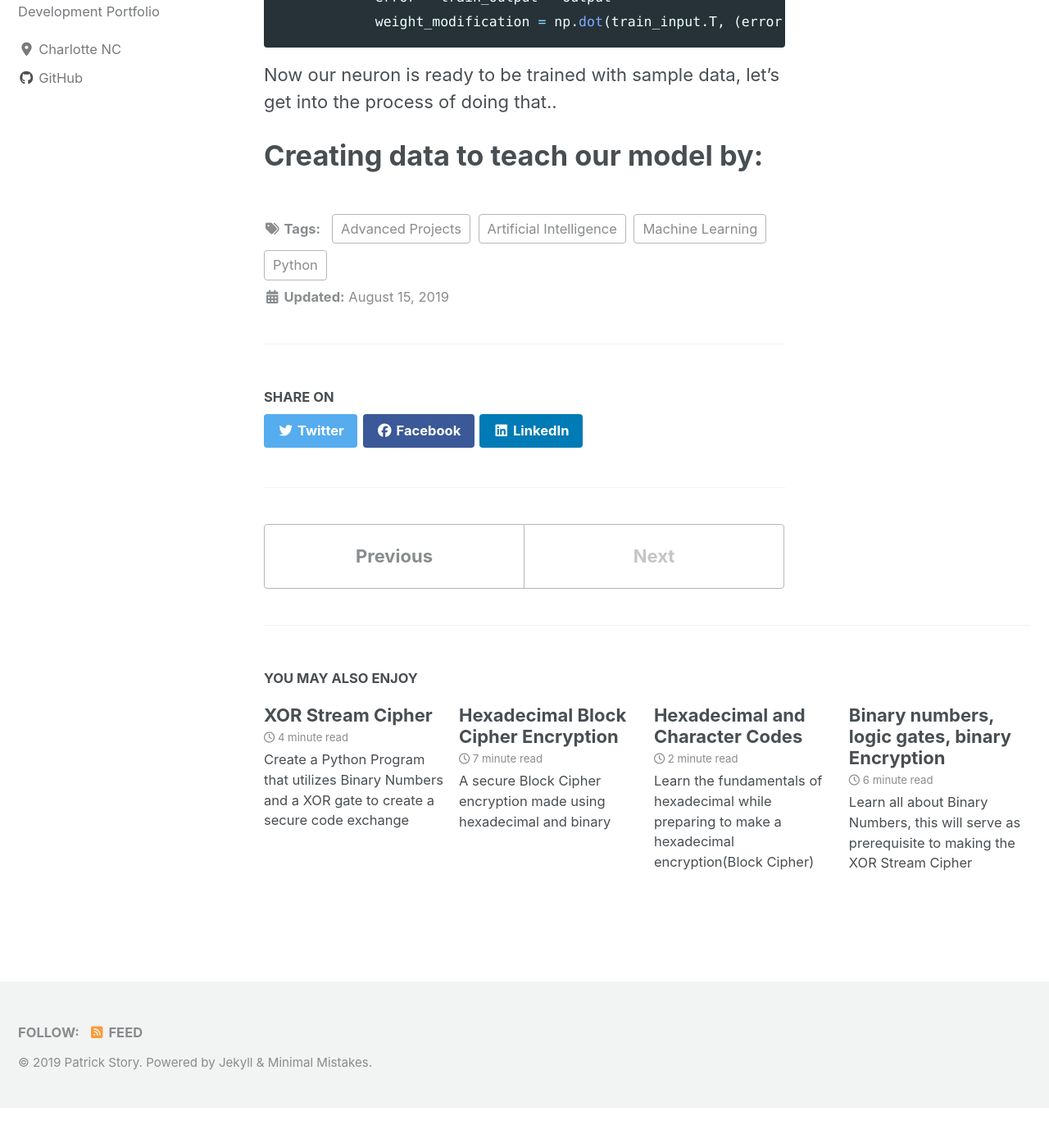
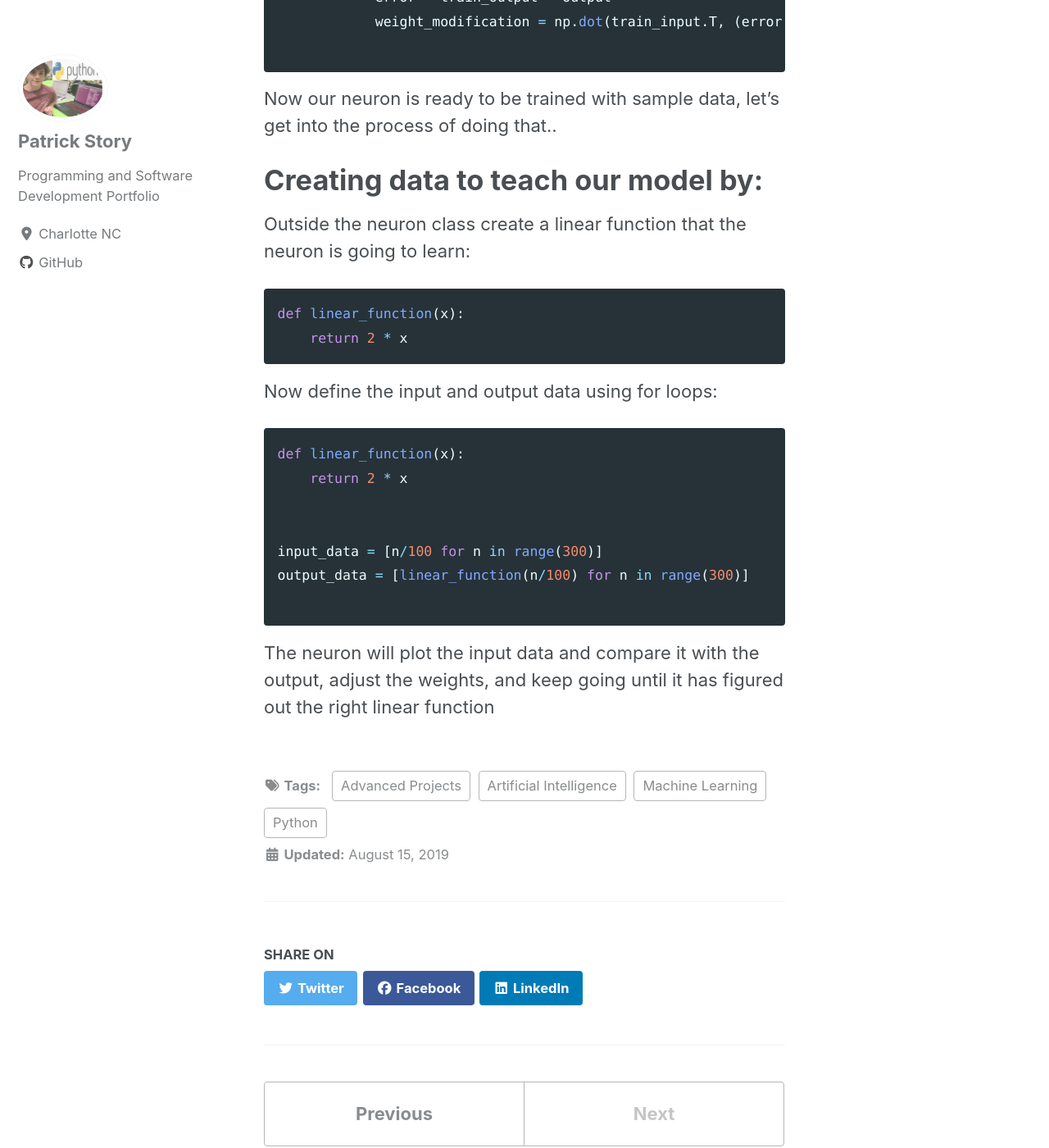
Before and after one commit to Patchyst/Patchyst.github.io, a Jekyll site: the page built from _posts/2019-08-15-My_First_Machine_Learning_Model.md, in a window 1280 px wide and 1400 px high, scrolled down 10669 px. Shown: the whole window at 82% size. Built offline with Jekyll 4.4.1, drawn with Linux system fonts in a browser that asks for light colours; cached includes are drawn as plain includes; nearby versions of some CDN libraries; before the commit the page ends 12020 px from its top, so only the background shows below that; some of the changed text lies outside the part shown.

Commit message:
updating build a neuron

````diff
--- a/_posts/2019-08-15-My_First_Machine_Learning_Model.md
+++ b/_posts/2019-08-15-My_First_Machine_Learning_Model.md
@@ -180,7 +180,24 @@ class Neuron:
             output = self.training_step(train_input)
             error = train_output - output
             weight_modification = np.dot(train_input.T, (error * self.activation_function(output)))
+
 ```
 Now our neuron is ready to be trained with sample data, let's get into the process of doing that..
 
 # Creating data to teach our model by:
+Outside the neuron class create a linear function that the neuron is going to learn:
+```python
+def linear_function(x):
+    return 2 * x
+```
+Now define the input and output data using for loops:
+```python
+def linear_function(x):
+    return 2 * x
+
+
+input_data = [n/100 for n in range(300)]
+output_data = [linear_function(n/100) for n in range(300)]
+
+```
+The neuron will plot the input data and compare it with the output, adjust the weights, and keep going until it has figured out the right linear function
````
